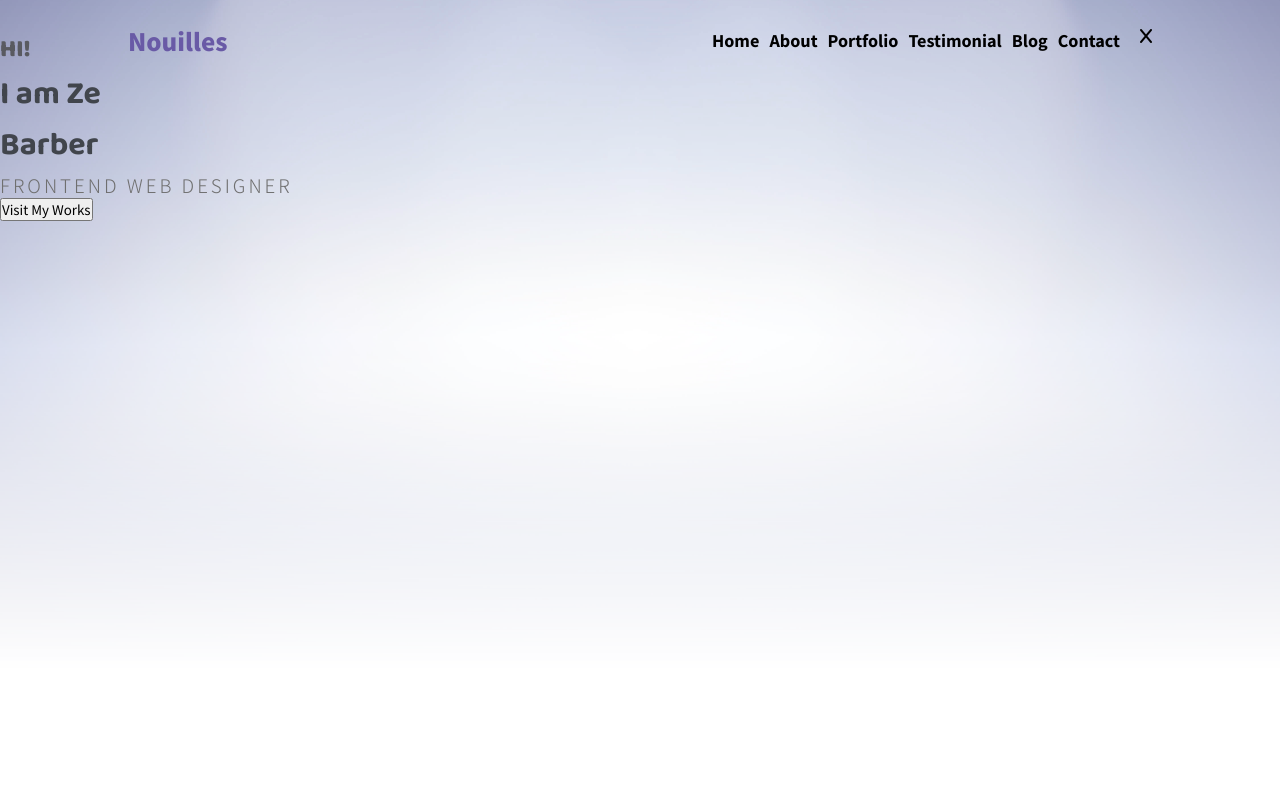
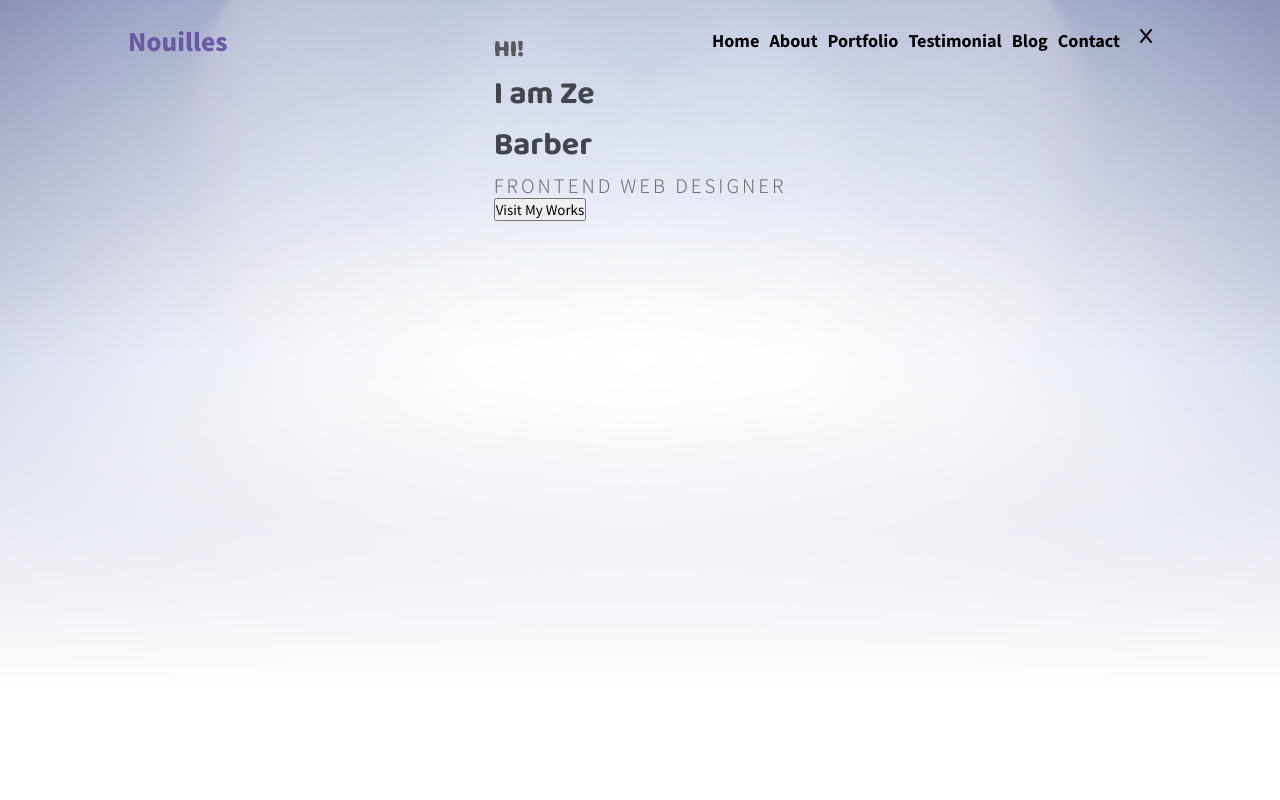
Before and after one commit to Chozen-Wealth/Nouilles, a plain HTML site: page index.html in a window 1280 px wide. Shown: the top 800 px of the page. Drawn offline with Linux system fonts and the light colour scheme; a web font is replaced by a local one.

Commit message:
Petite manip pour fix un bug

```diff
--- a/public/style/header.css
+++ b/public/style/header.css
@@ -6,13 +6,15 @@ header {
     background-size: cover;
     background-repeat: no-repeat; */
     /* margin-top: -275px; */
+    display: flex;
+    justify-content: center;
 }
 
 header img {
     position: absolute;
-    top: -290px;
+    top: -270px;
     left: 0px;
-    object-fit: cover;
+    object-fit: contain;
     object-position: top;
     -o-object-position: top;
     width: 100vw;
```
